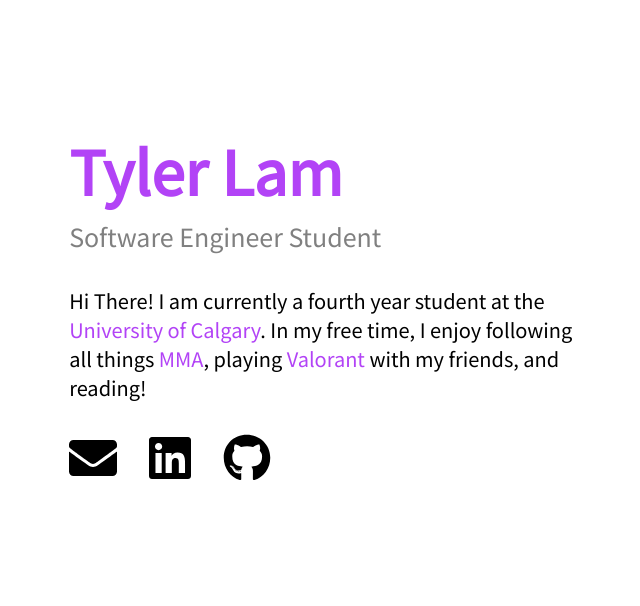
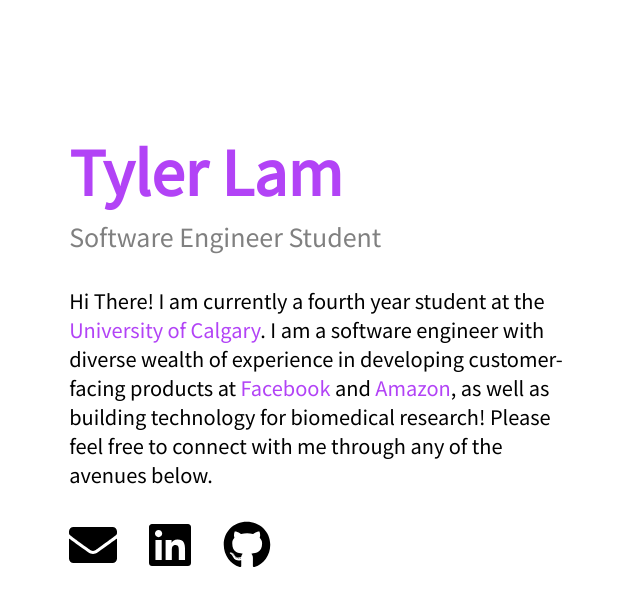
Before and after one commit to tylerlam1/personal-website, a Next.js app: page / in a window 1280 px wide. Shown: the top 606 px of the page, without its empty margins (318-958 px from the left). Built offline with nearby package versions, Linux system fonts and the light colour scheme; a web font is replaced by a local one.

Commit message:
feat: Change bio

```diff
--- a/components/about.tsx
+++ b/components/about.tsx
@@ -1,10 +1,10 @@
 import {
+  AMAZON_LINK,
+  FACEBOOK_LINK,
   GITHUB_LINK,
   LINKEDIN_LINK,
   MAIL_LINK,
-  UCALGARY_LINK,
-  UFC_LINK,
-  VALORANT_LINK
+  UCALGARY_LINK
 } from '../utils/constants'
 import { IconDefinition, faEnvelope } from '@fortawesome/free-solid-svg-icons'
 import { faGithub, faLinkedin } from '@fortawesome/free-brands-svg-icons'
@@ -50,9 +50,11 @@ export function About(): JSX.Element {
     <>
       <DescriptionContainer>
         Hi There! I am currently a fourth year student at the{' '}
-        <ExternalLink href={UCALGARY_LINK}>University of Calgary</ExternalLink>. In my free time, I
-        enjoy following all things <ExternalLink href={UFC_LINK}>MMA</ExternalLink>, playing{' '}
-        <ExternalLink href={VALORANT_LINK}>Valorant</ExternalLink> with my friends, and reading!
+        <ExternalLink href={UCALGARY_LINK}>University of Calgary</ExternalLink>. I am a software
+        engineer with diverse wealth of experience in developing customer-facing products at{' '}
+        <ExternalLink href={FACEBOOK_LINK}>Facebook</ExternalLink> and{' '}
+        <ExternalLink href={AMAZON_LINK}>Amazon</ExternalLink>, as well as building technology for
+        biomedical research! Please feel free to connect with me through any of the avenues below.
       </DescriptionContainer>
       <IconContainer>
         {fontAwesomeIcons.map(({ icon, link }) => (
--- a/utils/constants.ts
+++ b/utils/constants.ts
@@ -2,6 +2,6 @@ export const LINKEDIN_LINK = 'https://www.linkedin.com/in/tylerwlam'
 export const GITHUB_LINK = 'https://www.github.com/tylerlam1'
 export const MAIL_LINK = 'mailto:tyler.lam1@ucalgary.ca'
 
-export const UFC_LINK = 'https://www.ufc.com'
-export const VALORANT_LINK = 'https://www.playvalorant.com'
-export const UCALGARY_LINK = 'https://www.ucalgary.ca/'
+export const FACEBOOK_LINK = 'https://www.facebook.com'
+export const AMAZON_LINK = 'https://www.amazon.com'
+export const UCALGARY_LINK = 'https://www.ucalgary.ca'
```
